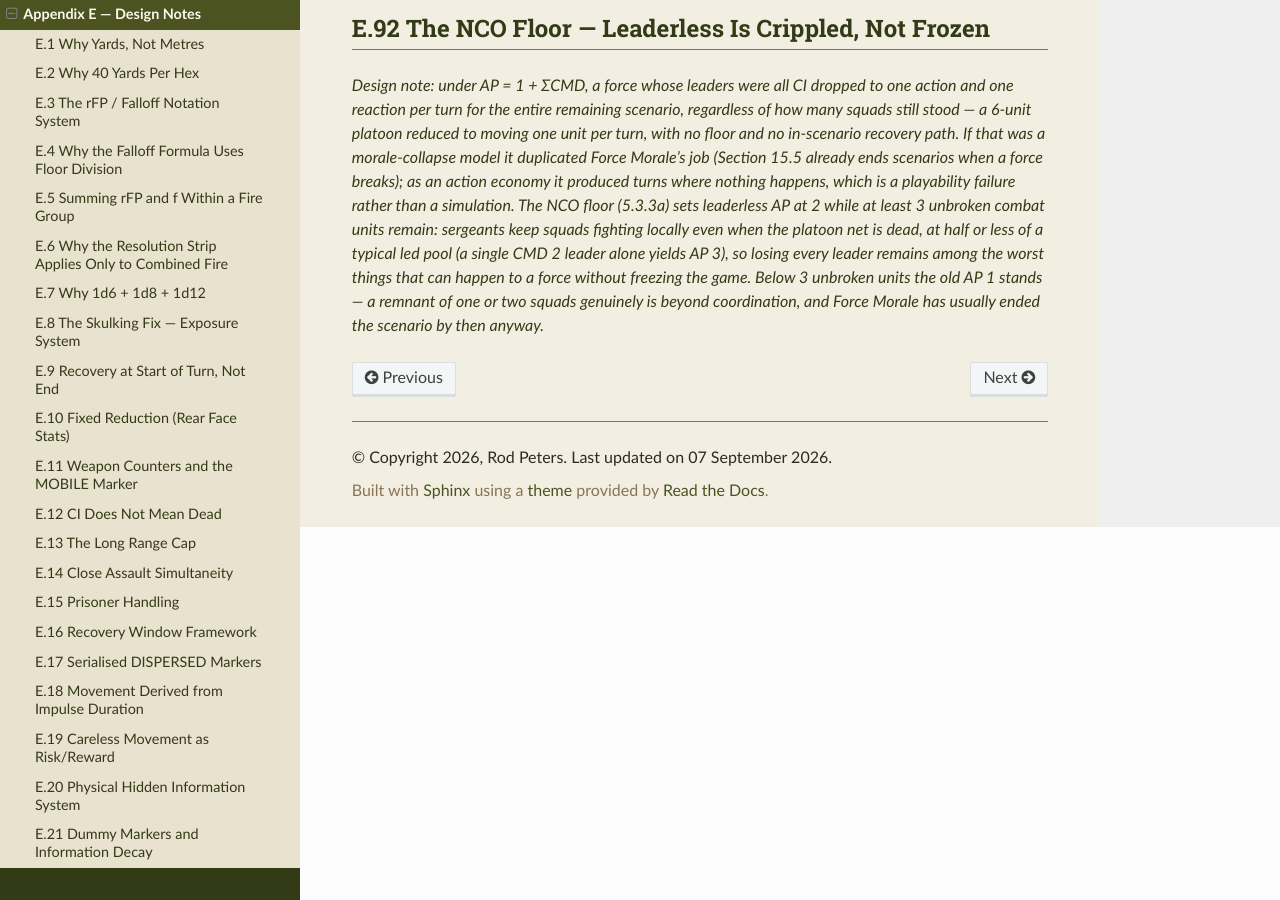
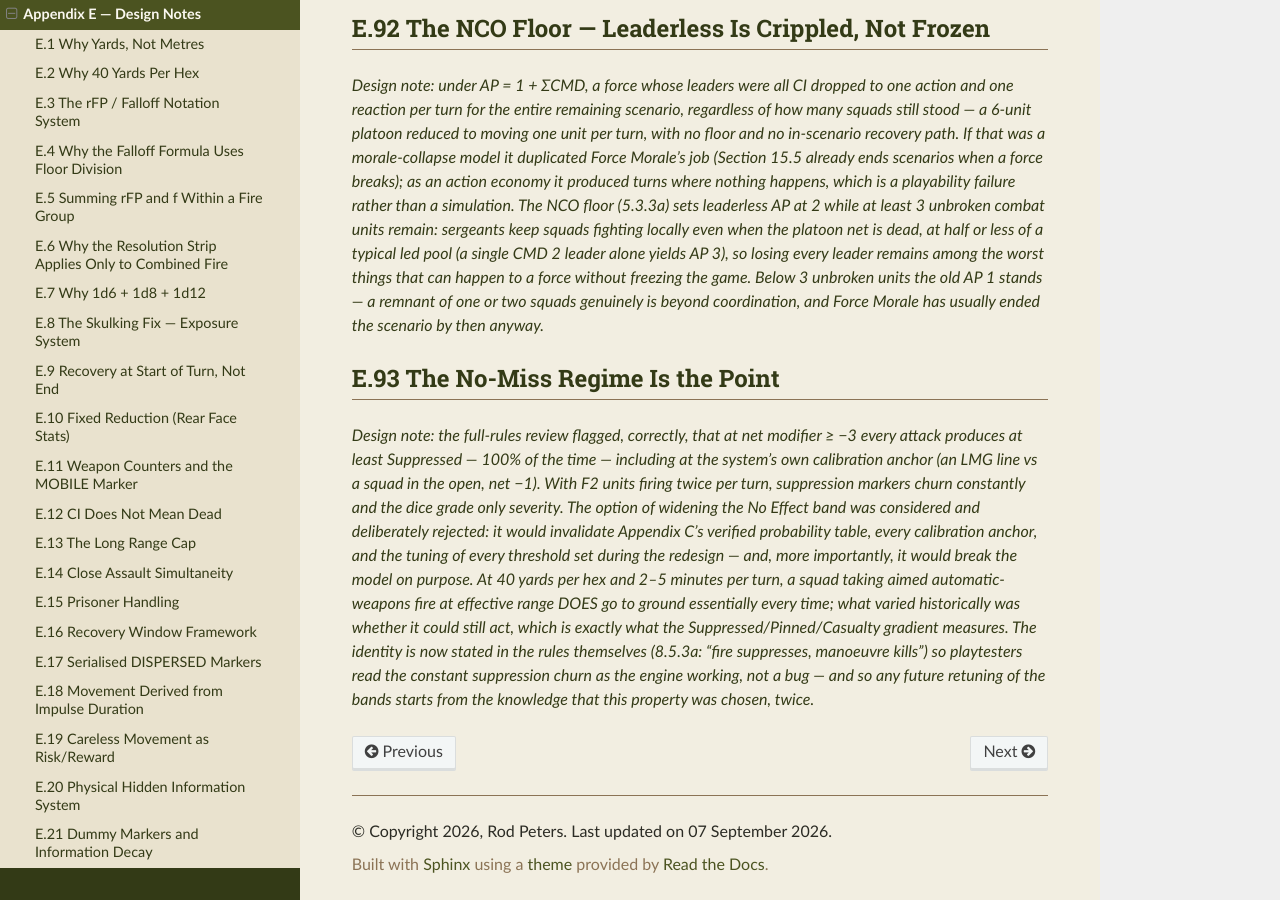
Before and after one commit to spugnoid/wdr-wargame, a Sphinx documentation site: the page built from docs/source/appendix_e__design_notes.rst, in a window 1280 px wide and 900 px high, scrolled down 31250 px. Built offline with Sphinx 7.4.7 and the Read the Docs theme 3.1.0, drawn with Linux system fonts in a browser that asks for light colours.

Commit message:
rules: state the no-miss regime as design identity (8.5.3a)
At net modifier >= -3 every attack yields at least Suppressed -
flagged by the review, and deliberately kept: at this scale a
squad under aimed fire at effective range goes to ground every
time, and the dice measure whether it can still act. Now stated
in the rules ('fire suppresses, manoeuvre kills') so the
suppression churn reads as the engine, not a bug. Appendix C and
all calibration anchors unchanged. Design note E.93.

Co-Authored-By: Claude Fable 5 <noreply@anthropic.com>
Claude-Session: https://claude.ai/code/session_01MRhnethYPpBAmEh6wa83hu

```diff
--- a/docs/source/appendix_e__design_notes.rst
+++ b/docs/source/appendix_e__design_notes.rst
@@ -549,3 +549,8 @@ E.92  The NCO Floor — Leaderless Is Crippled, Not Frozen
 --------------------------------------------------------
 
 *Design note: under AP = 1 + ΣCMD, a force whose leaders were all CI dropped to one action and one reaction per turn for the entire remaining scenario, regardless of how many squads still stood — a 6-unit platoon reduced to moving one unit per turn, with no floor and no in-scenario recovery path. If that was a morale-collapse model it duplicated Force Morale's job (Section 15.5 already ends scenarios when a force breaks); as an action economy it produced turns where nothing happens, which is a playability failure rather than a simulation. The NCO floor (5.3.3a) sets leaderless AP at 2 while at least 3 unbroken combat units remain: sergeants keep squads fighting locally even when the platoon net is dead, at half or less of a typical led pool (a single CMD 2 leader alone yields AP 3), so losing every leader remains among the worst things that can happen to a force without freezing the game. Below 3 unbroken units the old AP 1 stands — a remnant of one or two squads genuinely is beyond coordination, and Force Morale has usually ended the scenario by then anyway.*
+
+E.93  The No-Miss Regime Is the Point
+-------------------------------------
+
+*Design note: the full-rules review flagged, correctly, that at net modifier ≥ −3 every attack produces at least Suppressed — 100% of the time — including at the system's own calibration anchor (an LMG line vs a squad in the open, net −1). With F2 units firing twice per turn, suppression markers churn constantly and the dice grade only severity. The option of widening the No Effect band was considered and deliberately rejected: it would invalidate Appendix C's verified probability table, every calibration anchor, and the tuning of every threshold set during the redesign — and, more importantly, it would break the model on purpose. At 40 yards per hex and 2–5 minutes per turn, a squad taking aimed automatic-weapons fire at effective range DOES go to ground essentially every time; what varied historically was whether it could still act, which is exactly what the Suppressed/Pinned/Casualty gradient measures. The identity is now stated in the rules themselves (8.5.3a: "fire suppresses, manoeuvre kills") so playtesters read the constant suppression churn as the engine working, not a bug — and so any future retuning of the bands starts from the knowledge that this property was chosen, twice.*
--- a/docs/source/section_8__fire_combat.rst
+++ b/docs/source/section_8__fire_combat.rst
@@ -123,6 +123,8 @@ The full procedure for any fire combat action:
 
 **8.5.3**  The three-dice combination produces a symmetric distribution (range 3–26, mean 14.5, std dev 4.48). The right-skewed shape of real combat outcomes — most fire suppresses, casualties are fewer, elimination is rare — emerges from the modifier system rather than the dice: range falloff, cover, intervening terrain, and status penalties weight the majority of fire events toward low margins, while rare close-range engagements against exposed targets supply the tail.
 
+**8.5.3a**  There is no "miss" at effective range, by design: because the minimum roll is 3, any attack at a net modifier of −3 or better always produces at least Suppressed. Aimed fire at combat ranges reliably makes the target's men put their heads down — the dice decide only how much worse than that it gets. This is the system's core identity: **fire suppresses, manoeuvre kills.** Whiffed attacks live at long range, in deep cover, and through smoke (where the net modifier drops below −3 and the No Effect band opens); at effective range, the meaningful question is never "did I hit?" but "can they still act?", and the suppression-and-recovery cycle (Rules 5.2, 10.2) is the engine the whole game runs on.
+
 **8.5.4**  Subtract the target's Defence value and applicable cover modifier from the combat total. The result is the margin.
 
 8.6  Result Thresholds
```
